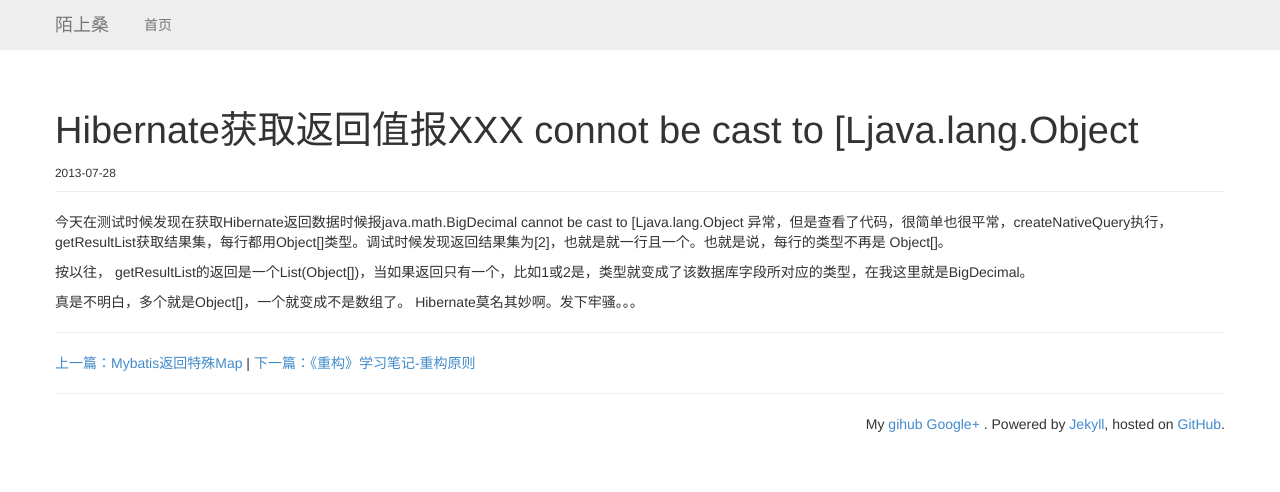
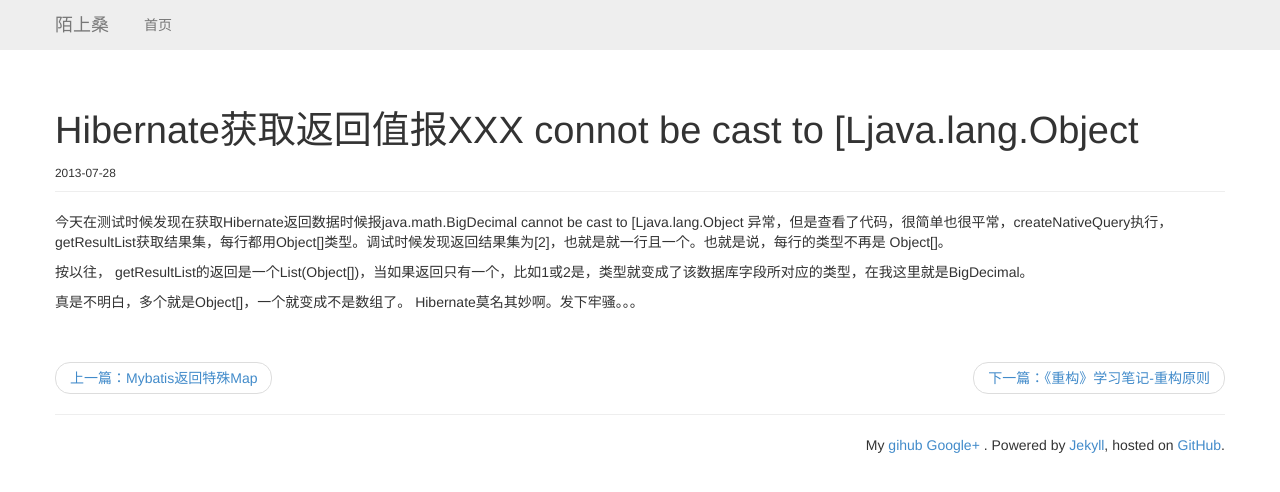
Before and after one commit to iamxi/iamxi.github.com, a Jekyll site: the page built from _posts/oldblog/2011-11-03-hibernate-connot-cast.markdown, in a window 1280 px wide. Shown: the top 492 px of the page. Built offline with Jekyll 4.4.1, drawn with Linux system fonts in a browser that asks for light colours; Markdown is read by kramdown in place of the engine named in the settings.

Commit message:
update themes

```diff
--- a/_layouts/post.html
+++ b/_layouts/post.html
@@ -10,14 +10,13 @@ layout: default
 <div class="post">
 {{ content }}
 
-<hr />
-<div>
+<br />
+<ul class="pager">
 	{% if page.previous %}
-	<a href="{{ page.previous.url }}" > 上一篇：{{ page.previous.title | truncate:16}}</a>
+	<li class="previous"><a href="{{ page.previous.url }}" > 上一篇：{{ page.previous.title | truncate:16}}</a></li>
 	{% endif %}
-|
 	{% if page.next %}
-	<a href="{{ page.next.url }}" > 下一篇：{{ page.next.title | truncate:16 }}</a>
+	<li class="next"><a href="{{ page.next.url }}" > 下一篇：{{ page.next.title | truncate:16 }}</a></li>
 	{% endif %}
+</ul>
 </div>
-</div>
```
